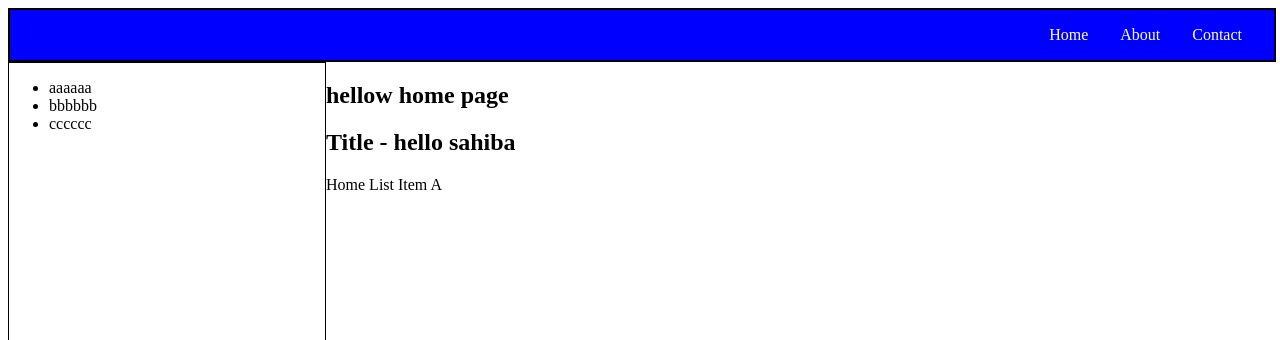
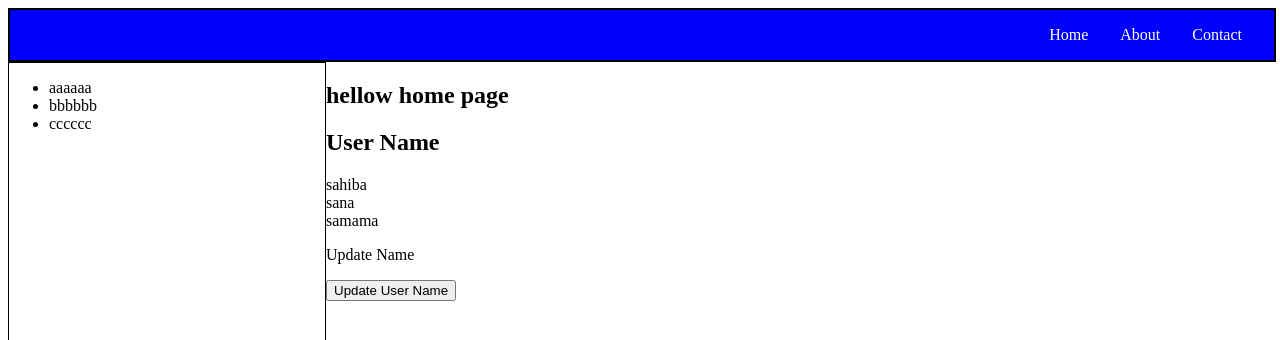
Before and after one commit to sahiba2503/NestedRouter, a React (Vite) app: page / in a window 1280 px wide. Shown: the top 340 px of the page. Built offline with nearby package versions, Linux system fonts and the light colour scheme; the HTML template or start-up script is replaced by a standard one.

Commit message:
add update method

```diff
--- a/src/Component/HomeListItemA.jsx
+++ b/src/Component/HomeListItemA.jsx
@@ -1,13 +1,45 @@
-import React, { useContext } from "react";
+
+import React, { useState, useContext } from "react";
 import { userContext } from "../App";
 
 function HomeListItemA() {
   const user = useContext(userContext);
 
+  const [name, setName] = useState([
+    { id: 1, name: "sahiba" },
+    { id: 2, name: "sana" },
+    { id: 3, name: "samama" },
+  ]);
+  function updateName(key) {
+    const updatedNameList = name.map((val) => {
+      if (val.id === key) {
+        return {
+          id:val.id,
+          name: "madam",
+        };
+      }
+else {
+     return val;
+      }
+    });
+    setName(updatedNameList);
+  }
+
   return (
     <div>
-      <h2>Title - {user}</h2>
-      <p>Home List Item A</p>
+      <h2>User Name</h2>
+
+      {name.map((value) => (
+        <div
+          key={value.id}
+          onClick={() => updateName(value.id)}
+        >
+          {value.name}
+        </div>
+      ))}
+      <p>Update Name</p>
+
+      <button>Update User Name</button>
     </div>
   );
 }
```
